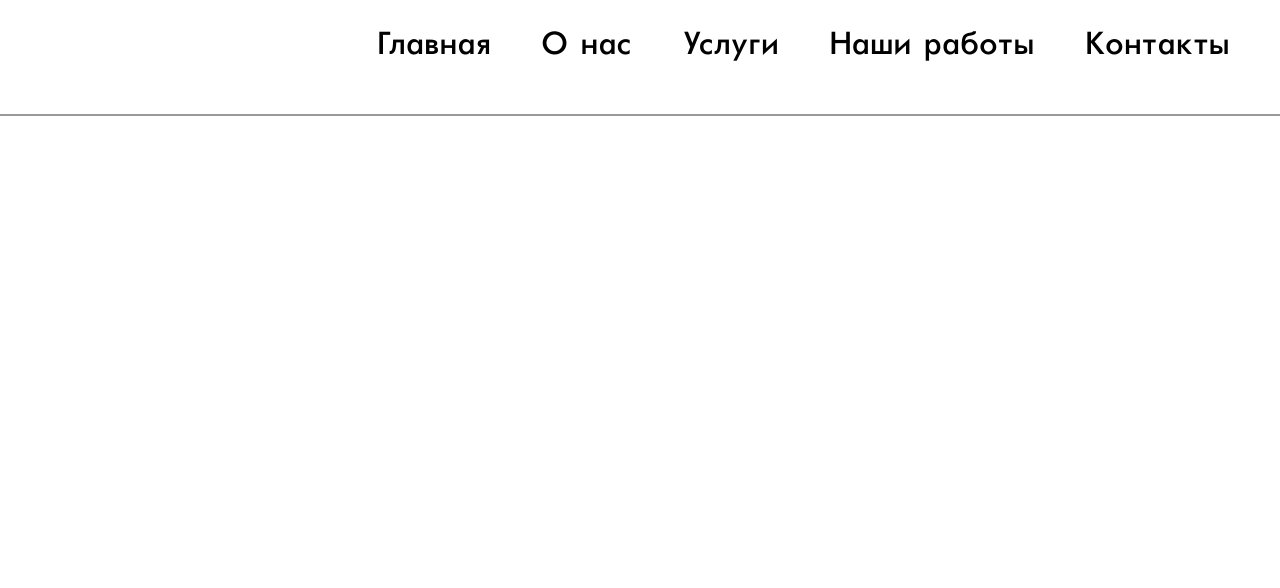
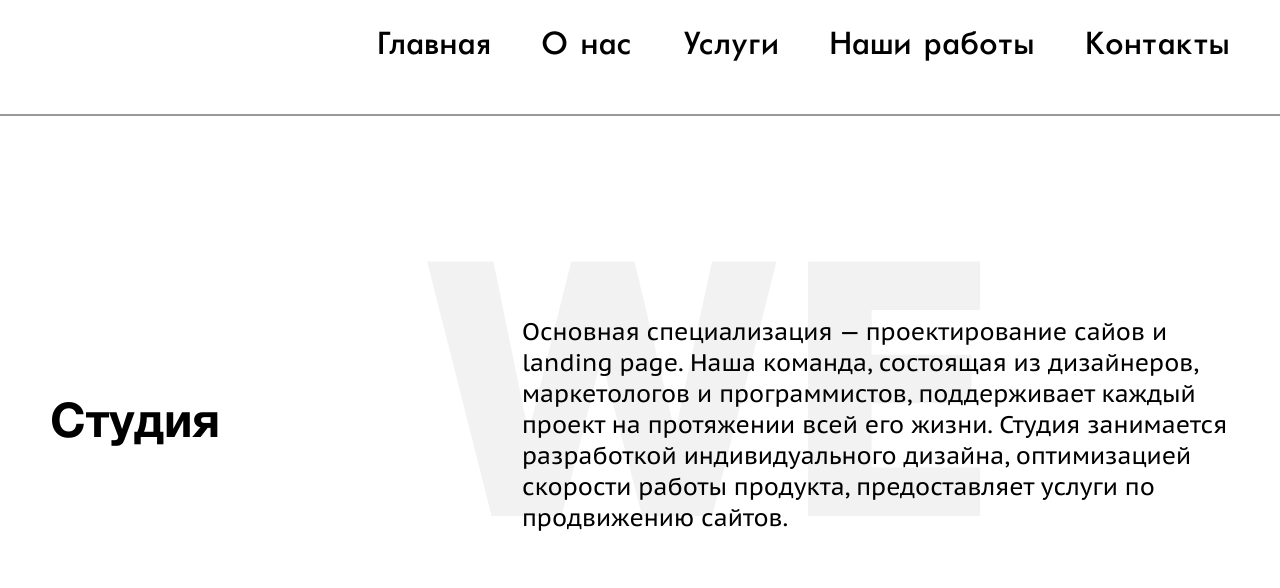
Before and after one commit to Evgeny-org/Web-Agency, a plain HTML site: page index.html in a window 1280 px wide. Shown: the part 1098-1686 px from the top of the page. Before the commit the page ends 1214 px from the top, so only its background shows below. Drawn offline with Linux system fonts and the light colour scheme.

Commit message:
add studio

```diff
--- a/index.html
+++ b/index.html
@@ -55,5 +55,17 @@
 			</ul>
 		</nav>
 	</header>
+	<main>
+		<div class="studio container">
+			<h2 class="title">
+				Студия
+			</h2>
+			<p class="text">
+				Основная специализация — проектирование сайов и landing page.  Наша команда, состоящая из дизайнеров, маркетологов и программистов, поддерживает каждый проект на протяжении всей его жизни. Студия занимается разработкой индивидуального дизайна, оптимизацией скорости работы продукта, предоставляет услуги по продвижению сайтов.
+				<span class="text-back">WE</span>
+			</p>
+
+		</div>
+	</main>
 </body>
 </html>
--- a/style.css
+++ b/style.css
@@ -58,7 +58,7 @@
 }
 
 /*заголовки*/
-h1.title{
+h1.title{ /*заголовок 1-го уровня*/
 	font-family: Parangon530CR;
 	color: #fff;
 	font-size: 64px;
@@ -66,8 +66,7 @@ h1.title{
 	text-align: center;
 	margin: 0 auto;
 }
-/*текст для заголовка 1-го уровня*/
-p.sub-title{
+p.sub-title{ /*текст для заголовка 1-го уровня*/
 	font-family: PTSansC;
 	color: #fff;
 	font-size: 28px;
@@ -75,6 +74,10 @@ p.sub-title{
 	text-align: center;
 	margin: 0 auto;
 	line-height: 1.7;
+}
+h2.title{ /*заголовок 1-го уровня*/
+	font-family: HelveticaNeueCyrB;
+	font-size: 48px;
 }
 
 /*задний фон + заливка*/
@@ -130,8 +133,7 @@ header .block::after{
 }
 
 /*действия с отдельными блоками*/
-/*----------------------------------------1 блок*/
-header .block:nth-child(1){
+header .block:nth-child(1){/*----------------------------------------1 блок*/
 	padding: 50px 50px 40px 50px;
 	position: relative;
 }
@@ -142,8 +144,7 @@ header .block:nth-child(1)::after{
 	left: 50%;
 	transform: translateX(25%); /*gj[*/
 }
-/*----------------------------------------2 блок*/
-header .block:nth-child(2){
+header .block:nth-child(2){/*----------------------------------------2 блок*/
 	padding: 50px 80px 40px 80px;
 	position: relative;
 }
@@ -154,8 +155,7 @@ header .block:nth-child(2)::after{
 	left: 50%;
 	transform: translateX(25%); /*gj[*/
 }
-/*----------------------------------------3 блок*/
-header .block:nth-child(3){
+header .block:nth-child(3){/*----------------------------------------3 блок*/
 	padding: 50px 20px 40px 20px;
 	position: relative;
 }
@@ -186,8 +186,10 @@ header p.text{
 	white-space: nowrap;
 }
 
+/*меню навигации*/
 header nav{
 	border-bottom: 2px solid rgba(0, 0, 0, .4);
+	margin-bottom: 200px;
 }
 header nav ul{
 	display: flex;
@@ -208,6 +210,29 @@ header nav ul li a:hover{
 	color: #f6ae48;
 }
 
+main .studio{
+	display: flex;
+	justify-content: space-between;
+	align-items: center;
+}
+main .studio p.text{
+	display: inline-block;
+	font-family: PTSansC;
+	width: 60%;
+	font-size: 24px;
+	display: block;
+	position: relative;
+}
+main .studio span.text-back{
+	position: absolute;
+	top: -150px;
+	left: -100px;
+	font-family: TahomaB;
+	font-size: 350px;
+	color: rgba(0, 0, 0, .05);
+}
+
+
 @media (max-width: 1600px){
 
 }
```
